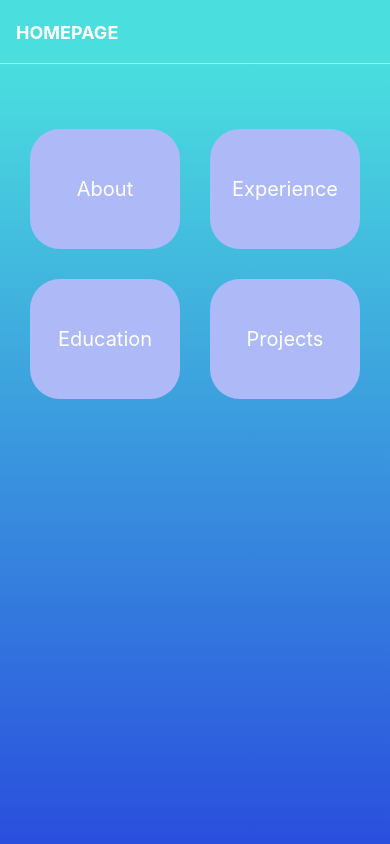
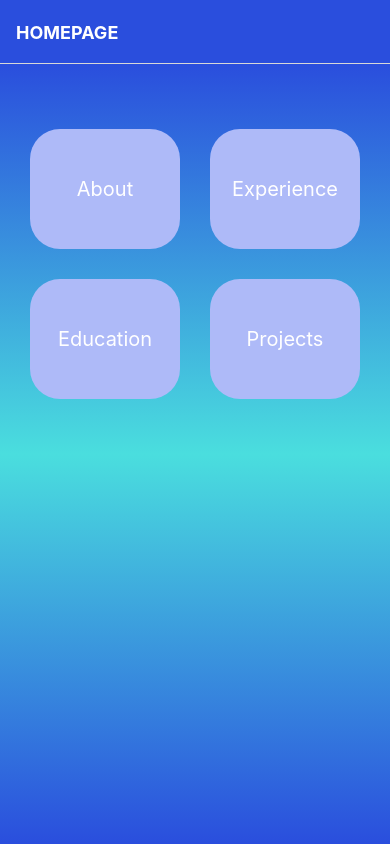
Before and after one commit to rambaldeo/rambaldeoportfolioapp, a React Native app: screen /Home in a window 390 px wide. Built offline with nearby package versions, Linux system fonts and the light colour scheme.

Commit message:
Appearence Made the app more appealing to the eye with some small changes

```diff
--- a/App.js
+++ b/App.js
@@ -12,7 +12,7 @@ export default function App() {
       <Stack.Navigator>
         <Stack.Screen name ="Home" component={Home} options={{
           title: "HOMEPAGE",
-          headerStyle: {backgroundColor: '#4ADEDE'},
+          headerStyle: {backgroundColor: '#2A4EDD'},
           headerTitleStyle: { fontWeight: 'bold'},
           headerTintColor: '#fff'
           }}/>
--- a/Components/Home.js
+++ b/Components/Home.js
@@ -5,7 +5,7 @@ import SquareWithImageBackground from './SquareWithImageBackground';
 
 const Home = () => {
     return (
-        <LinearGradient colors={['#4ADEDE', '#2A4EDD']} style={styles.gradient}>
+        <LinearGradient colors={[ '#2A4EDD','#4ADEDE', '#2A4EDD']} style={styles.gradient}>
             <StatusBar style="auto" />
             <ScrollView style={styles.optiosn}>
                 <View style={styles.container}>
```
